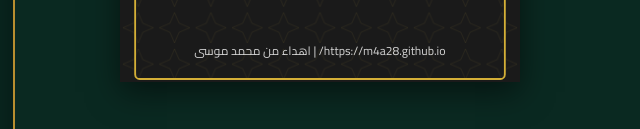
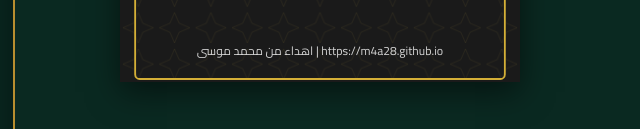
Before and after one commit to M4A28/m4a28.github.io, a plain HTML site: page toosl/HAPPY_EAID/index.html in a window 1280 px wide. Shown: the part 671-800 px from the top of the page, 35-675 px from the left. Drawn offline with nearby package versions, Linux system fonts and the light colour scheme.

Commit message:
update with hot fix

```diff
--- a/toosl/HAPPY_EAID/index.html
+++ b/toosl/HAPPY_EAID/index.html
@@ -350,7 +350,7 @@
                     </div>
 
                     <div class="footer-branding">
-                       https://m4a28.github.io/ | اهداء من محمد موسى
+                       https://m4a28.github.io | اهداء من محمد موسى
                     </div>
                 </div>
             </div>
```
